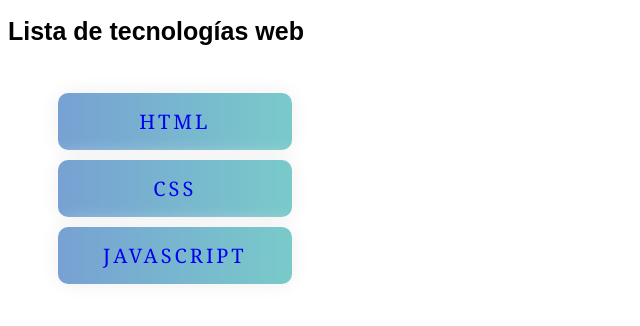
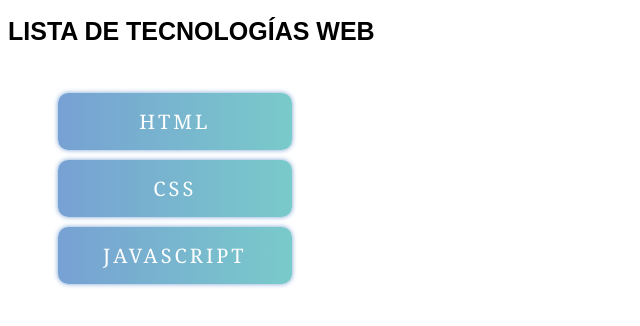
Before and after one commit to GitVic98/tecnologiasweb, a plain HTML site: page index.html in a window 1280 px wide. Shown: the whole page, without its empty margins (0-640 px from the left). Drawn offline with Linux system fonts and the light colour scheme.

Commit message:
Update styles.css

```diff
--- a/styles.css
+++ b/styles.css
@@ -15,19 +15,23 @@
   .h1 {
     font-size: 25px;
     font-family: Arial, Helvetica, sans-serif;
+    text-transform: uppercase;
+    display: block;
+
+
   }
 
   .item {
-    animation: reverse;
+    animation: reverse  ;
     background-image: linear-gradient(to right, #77A1D3 0%, #79CBCA 51%, #77A1D3 100%);
     margin: 10px;
     padding: 15px 45px;
     text-align: center;
     text-transform: uppercase;
-    transition: 0.5s;
+    transition: 2s;
     background-size: 200% auto;
     color: white;
-    box-shadow: 0 0 20px #eee;
+    box-shadow: 0 0 5px #77A1D3  ;
     border-radius: 10px;
     display: block;
   }
@@ -37,6 +41,7 @@
     text-transform: uppercase   ;
     font-style: Arial, Helvetica, sans-serif;
     border-color: black;
+    color: white;
   }
 
   .item:hover {
```
